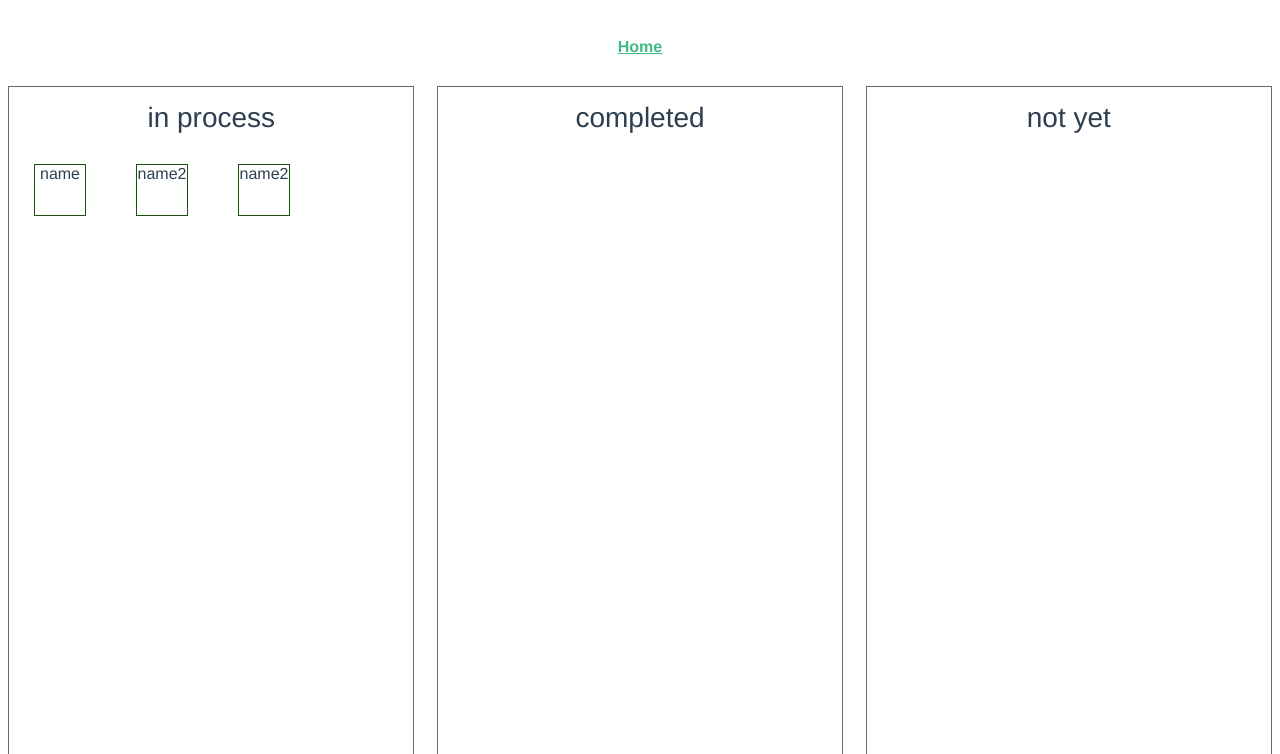
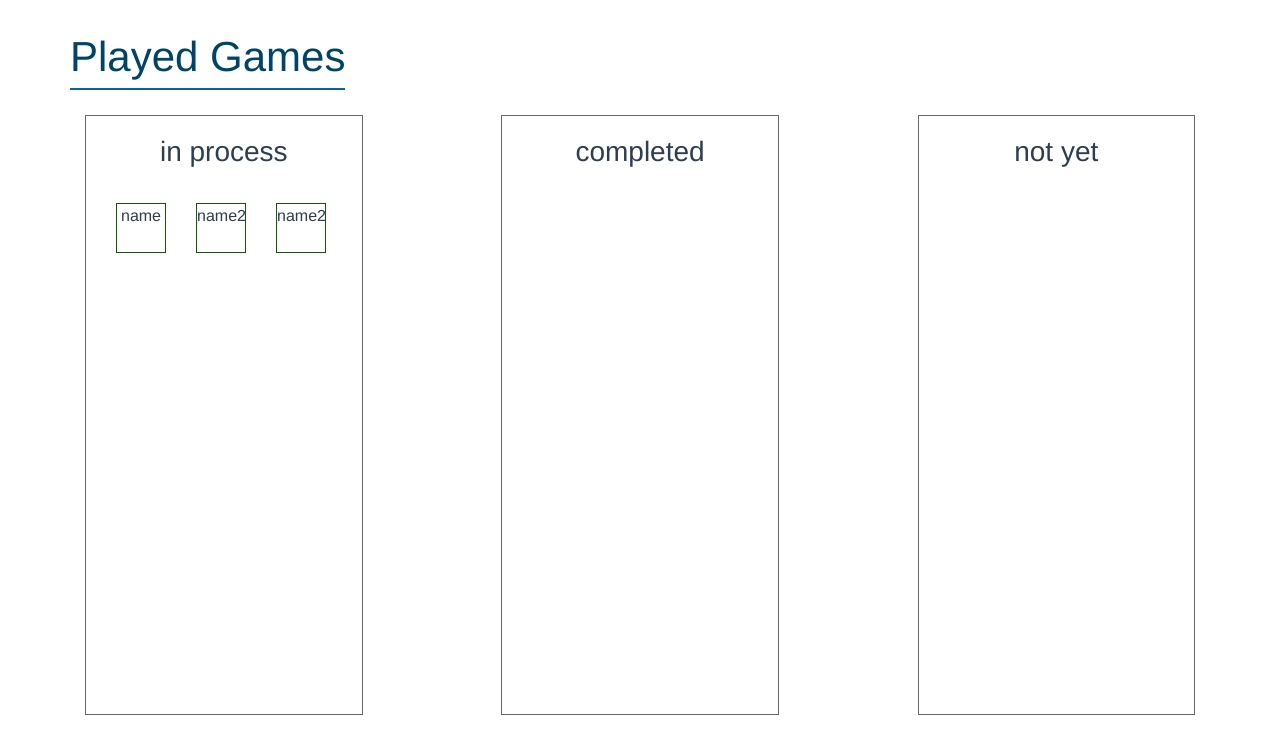
Before and after one commit to discrimine/VueAndNode-played-games-project, a Vue app in the folder ui/: page / in a window 1280 px wide. Shown: the top 754 px of the page. Built offline with nearby package versions, Linux system fonts and the light colour scheme.

Commit message:
ADD vue bootstrap, MODIFY styles, games component

```diff
--- a/ui/package.json
+++ b/ui/package.json
@@ -8,6 +8,7 @@
     "lint": "vue-cli-service lint"
   },
   "dependencies": {
+    "bootstrap-vue": "^2.0.0-rc.11",
     "vue": "^2.5.17",
     "vue-class-component": "^6.0.0",
     "vue-property-decorator": "^7.0.0",
--- a/ui/src/App.vue
+++ b/ui/src/App.vue
@@ -1,8 +1,5 @@
 <template>
   <div id="app">
-    <div id="nav">
-      <router-link to="/">Home</router-link>
-    </div>
     <router-view/>
   </div>
 </template>
--- /dev/null
+++ b/ui/src/assets/styles/main.scss
@@ -0,0 +1,17 @@
+//colors
+$darkBlue: #004466;
+$blue: #016699;
+
+//games-component
+
+.header {
+    margin: 25px 0;
+    .header_title {
+        color: $darkBlue;
+        font-size: 42px;
+    }
+    .header_controls {
+        border: 1px solid $blue;
+        display: flex;
+    }
+}
--- a/ui/src/components/Games.vue
+++ b/ui/src/components/Games.vue
@@ -1,6 +1,19 @@
 <template>
-  <div class="games-blocks">
-    <div class="games-block">
+<div class="container">
+  <div class="row">
+      <div class="header">
+        <div class="header_title">
+          Played Games
+        </div>
+        <div class="header_controls">
+          <div class="header_controls-container">
+            <div class="header_controls__design"></div>
+            <div class="header_controls__buttons"></div>
+          </div>
+        </div>
+      </div>
+      <div class="games-blocks col-12">
+        <div class="games-block col-3">
           <div class="games-block_title"> in process </div>
           <div class="games-block_games">
             <div class="games-block_game" v-for="game in games" :key="game.id">
@@ -8,11 +21,13 @@
             </div>
           </div>
         </div>
-    <div class="games-block">
+        <div class="games-block col-3">
           <div class="games-block_title"> completed </div>
         </div>
-    <div class="games-block">
+        <div class="games-block col-3">
         <div class="games-block_title"> not yet </div>
+        </div>
+      </div>
     </div>
   </div>
 </template>
@@ -46,13 +61,11 @@ export default class Games extends Vue {
   flex-direction: row;
   align-self: center;
   justify-content: space-between;
-  max-width: 1440px;
   .games-block {
     border: 1px solid #696968;
-    width: 32%;
-    height: 100vh;
     display: flex;
     flex-direction: column;
+    min-height: 600px;
     .games-block_title {
       margin-top: 15px;
       font-weight: 400;
@@ -66,7 +79,7 @@ export default class Games extends Vue {
       .games-block_game {
         width: 50px;
         height: 50px;
-      margin: 0 25px;
+        margin: 0px 15px;
         border: 1px solid #19530d;
       }
     }
--- a/ui/src/main.ts
+++ b/ui/src/main.ts
@@ -1,6 +1,12 @@
 import Vue from 'vue';
 import App from './App.vue';
 import router from './router';
+import BootstrapVue from 'bootstrap-vue';
+import 'bootstrap/dist/css/bootstrap.css';
+import 'bootstrap-vue/dist/bootstrap-vue.css';
+import './assets/styles/main.scss';
+
+Vue.use(BootstrapVue);
 
 Vue.config.productionTip = false;
 
--- a/ui/src/router.ts
+++ b/ui/src/router.ts
@@ -13,13 +13,5 @@ export default new Router({
       name: 'home',
       component: Home,
     },
-    {
-      path: '/about',
-      name: 'about',
-      // route level code-splitting
-      // this generates a separate chunk (about.[hash].js) for this route
-      // which is lazy-loaded when the route is visited.
-      component: () => import(/* webpackChunkName: "about" */ './views/About.vue'),
-    },
   ],
 });
--- a/ui/src/views/About.vue
+++ /dev/null
@@ -1,5 +0,0 @@
-<template>
-  <div class="about">
-    <h1>This is an about page</h1>
-  </div>
-</template>
```
Also changed, not shown: 1 other file (tests, documents, lock files or other folders). Lines whose indentation alone changed are shown as unchanged.
